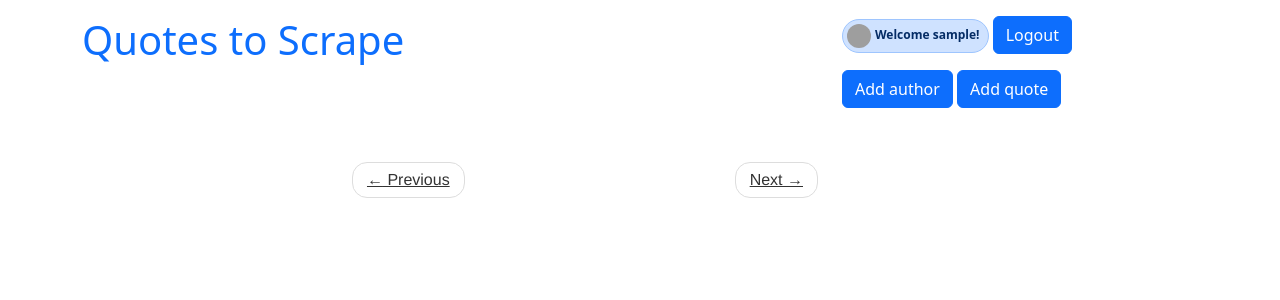
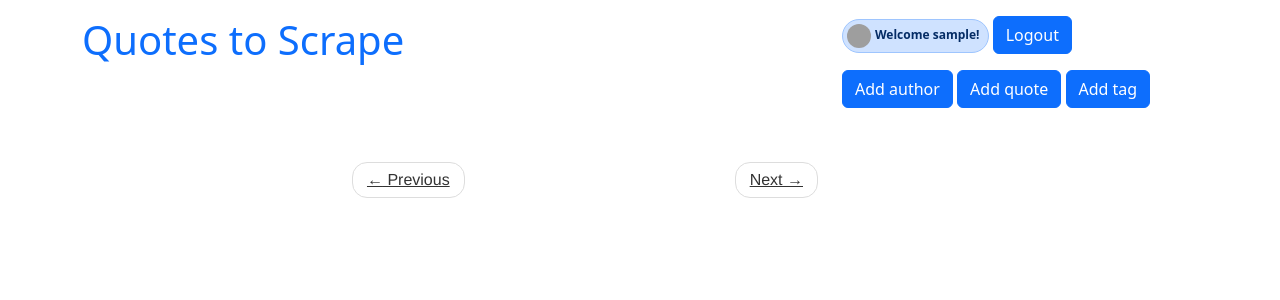
Before and after one commit to Max-Bondarenko-hub/hw10, a Django app: page / in a window 1280 px wide. Shown: the top 300 px of the page. Run offline with Django 5.2, Linux system fonts and the light colour scheme; the visitor is signed in with stand-in values (Sample User, id 1); data that the repository does not hold is empty; grey boxes are pictures that could not be loaded.

Commit message:
added tag button

```diff
--- a/quotation_book/quotes/templates/quotes/base.html
+++ b/quotation_book/quotes/templates/quotes/base.html
@@ -25,6 +25,7 @@
                         <p>
                             <a href="/author" class="btn btn-primary">Add author</a>
                             <a href="/quote" class="btn btn-primary">Add quote</a>
+                            <a href="/tag" class="btn btn-primary">Add tag</a>
                         </p>
                     {% else %}
                         <a href="/users/signup/" class="btn btn-primary">Sign Up</a>
--- a/quotation_book/quotes/views.py
+++ b/quotation_book/quotes/views.py
@@ -13,6 +13,7 @@ def main(request, page=1):
     return render(request, "quotes/index.html", context={"quotes": quotes_on_page})
 
 
+@login_required
 def tag(request):
     if request.method == "POST":
         form = TagForm(request.POST)
```
